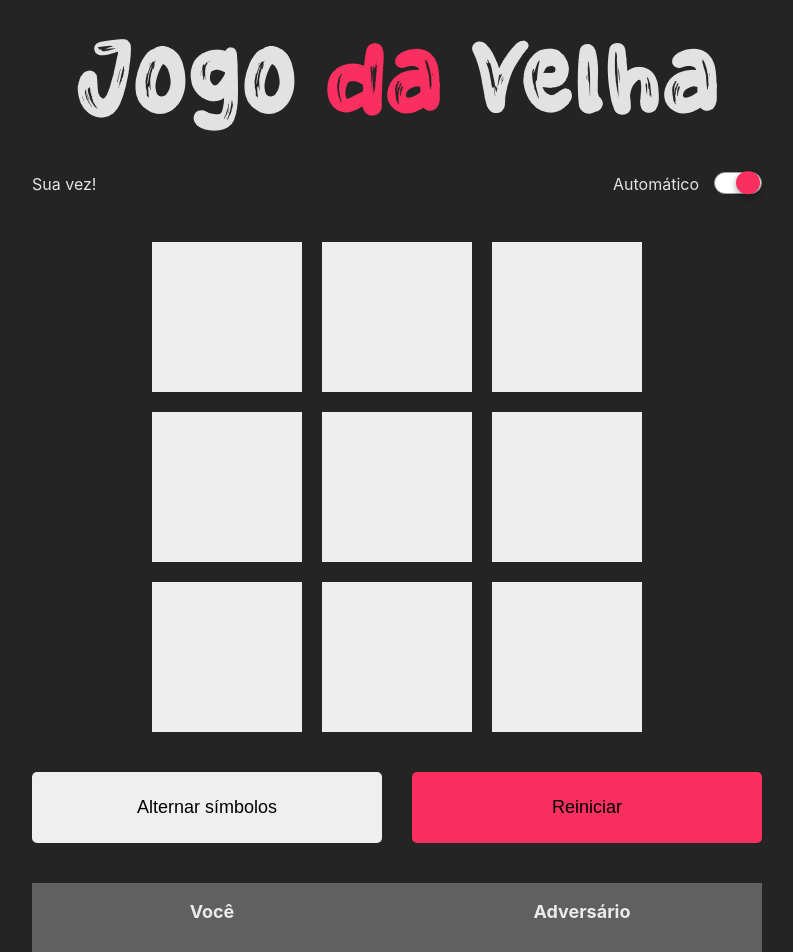
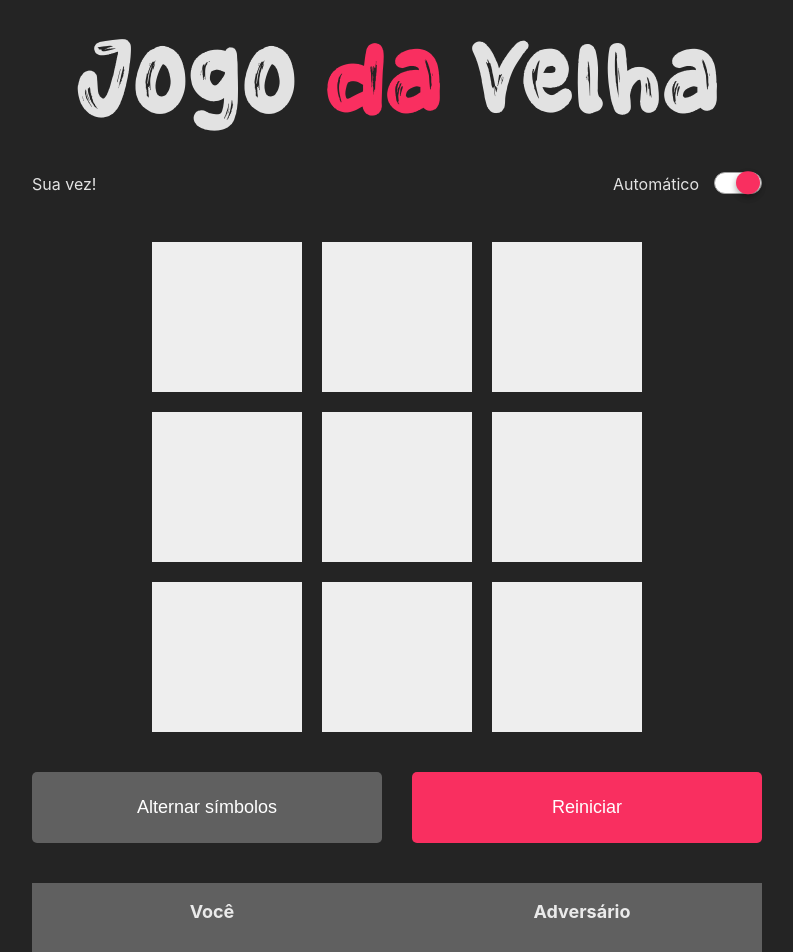
Before and after one commit to igorssc/jogo-da-velha, a React (Vite) app: page / in a window 1280 px wide. Shown: the top 952 px of the page, without its empty margins (243-1036 px from the left). Built offline with nearby package versions, Linux system fonts and the light colour scheme.

Commit message:
Edit style button

```diff
--- a/src/components/Button.module.css
+++ b/src/components/Button.module.css
@@ -8,6 +8,8 @@
   width: 350px;
   max-width: 100%;
   border: none;
+  background: #606060;
+  color: #fff;
 }
 
 .button:hover {
```
